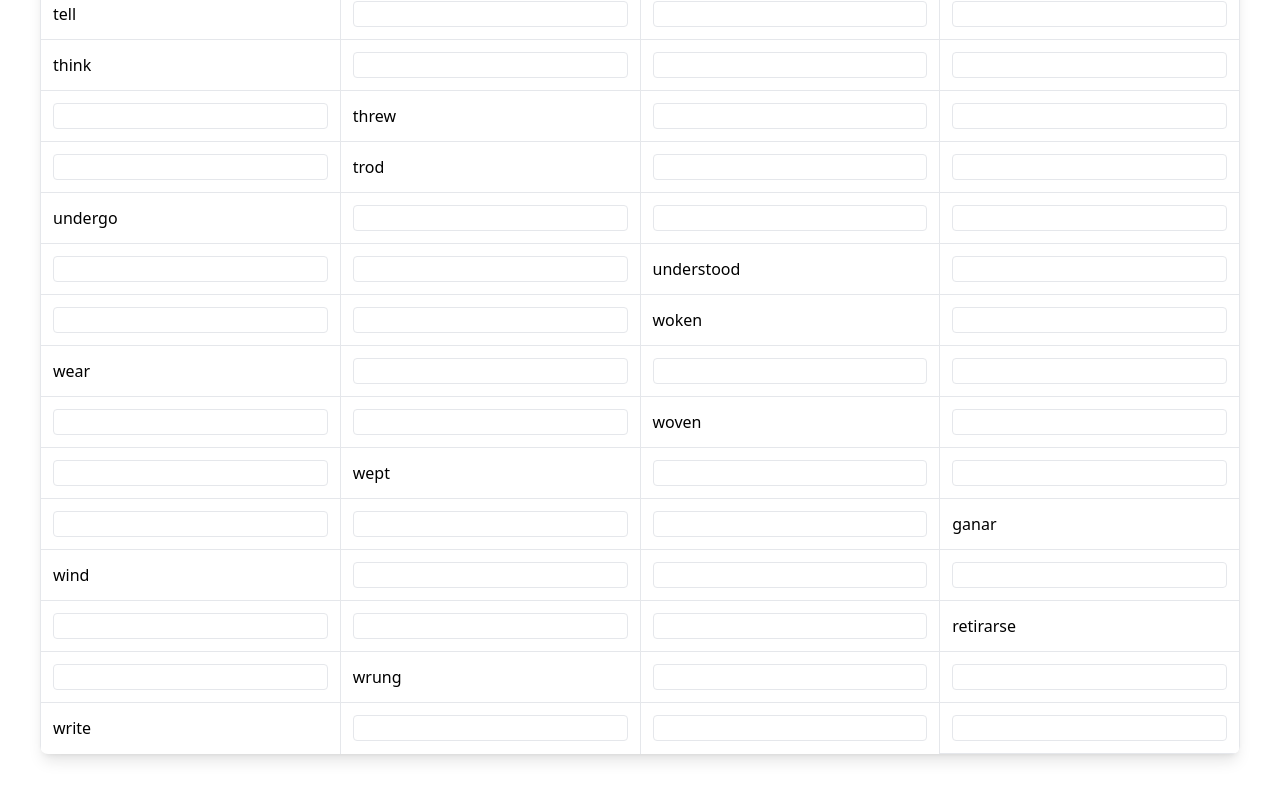
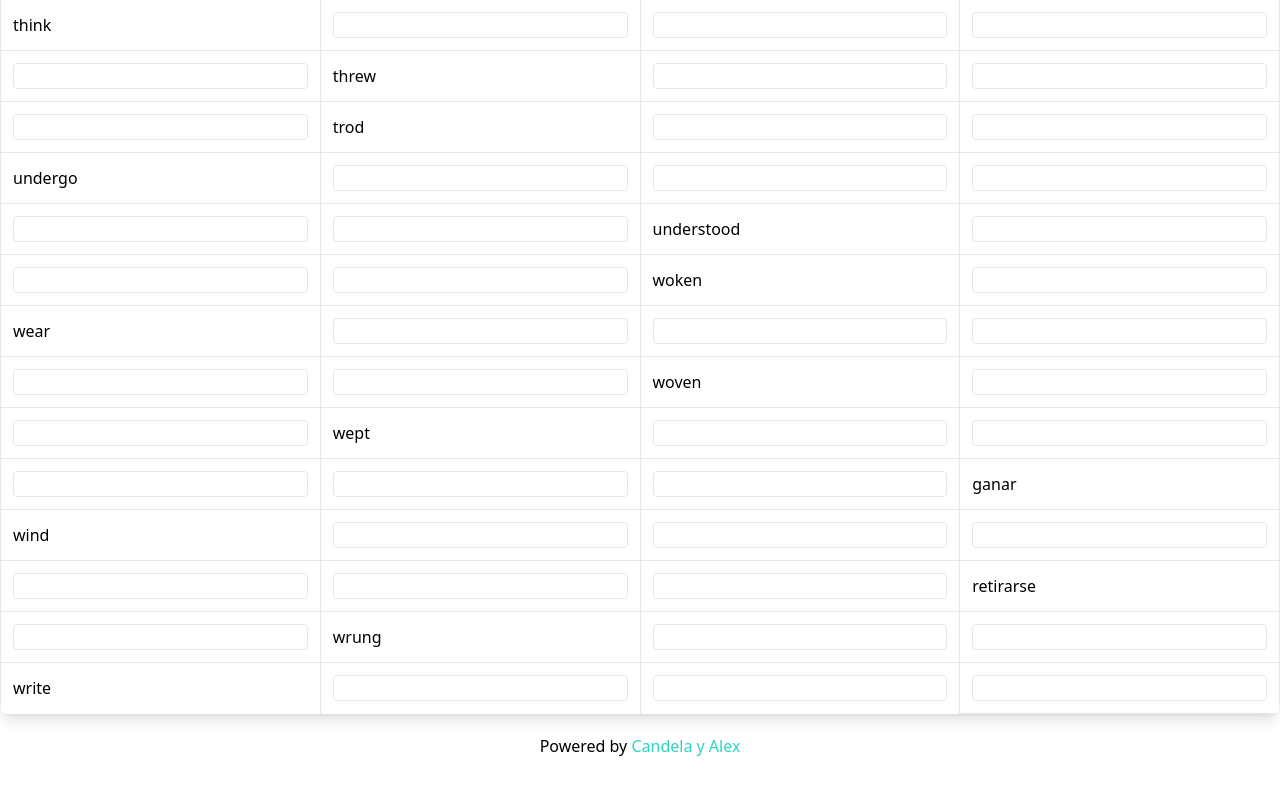
Before and after one commit to Gnpd/irregular-verbs, a Next.js app: page / in a window 1280 px wide. Shown: the part 6853-7653 px from the top of the page. After the commit the page ends 7611 px from the top, so only its background shows below. Built offline with nearby package versions, Linux system fonts and the light colour scheme.

Commit message:
feat(App): add power by

```diff
--- a/src/app/page.tsx
+++ b/src/app/page.tsx
@@ -2,8 +2,9 @@ import TableForm from '../components/TableForm'
 
 export default function Home() {
   return (
-    <main className="w-full p-10">
+    <main className="container">
       <TableForm />
+      <div className="text-center w-full">Powered by <span className="text-teal-400 font-medium hover:font-semibold"><a href="mailto:a.gutierrez@g-npd.com">Candela y Alex</a></span></div>
     </main>
   );
 }
--- a/src/components/TableForm.tsx
+++ b/src/components/TableForm.tsx
@@ -82,9 +82,6 @@ const TableForm = ()=>{
             {TableHead}
           </tr>
       })}
-
-
-
     </thead>
     <tbody className="flex-1 sm:flex-none">
       {verbs.map((verb:Verb,index:number)=>{
```
